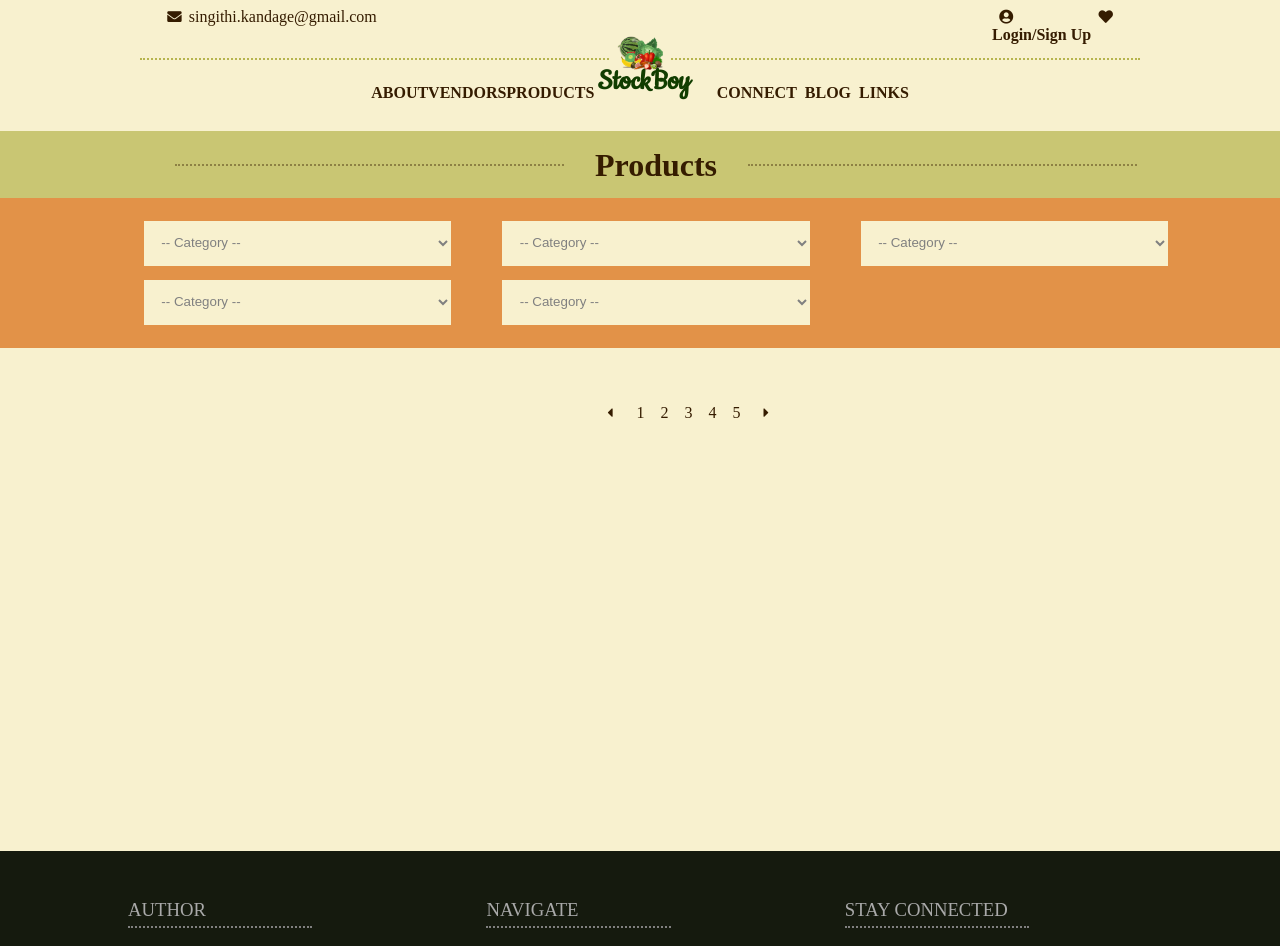
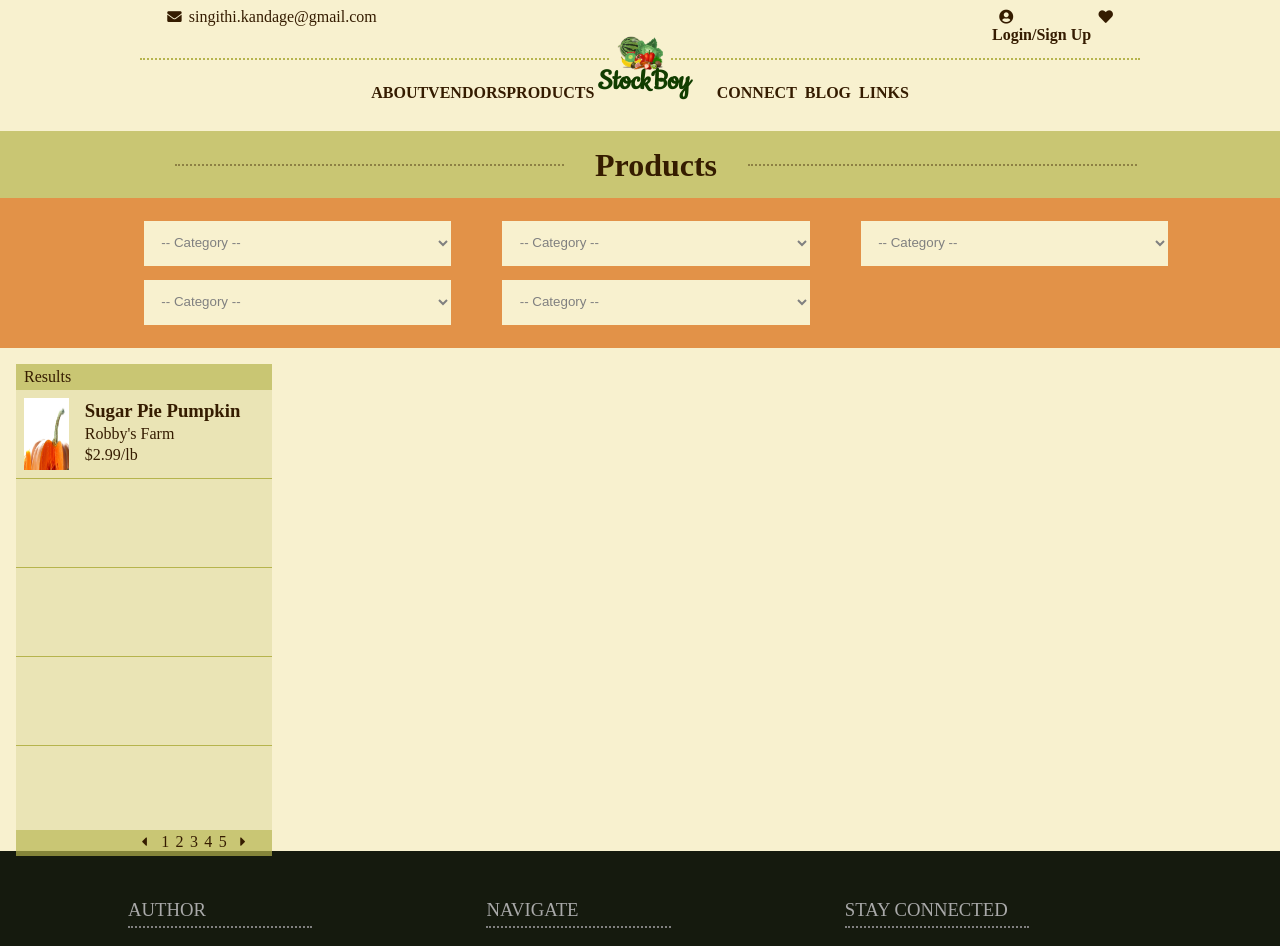
Before and after one commit to singithi-kandage/stockboy-ui, a React (Create React App) app: page /products in a window 1280 px wide. Shown: the top 946 px of the page. Built offline with nearby package versions, Linux system fonts and the light colour scheme; a web font is replaced by a local one.

Commit message:
CSS for side menu

```diff
--- a/src/Components/App/App.scss
+++ b/src/Components/App/App.scss
@@ -110,6 +110,10 @@ i {
   margin: 0 auto;
 }
 
+.section__content--width100 {
+  width: 100%;
+}
+
 .section__content--left_justified {
   text-align: left;
 }
@@ -119,7 +123,6 @@ i {
 }
 
 .section__content--divided {
-  width: 100%;
   display: flex;
   flex-direction: row;
   justify-content: space-between;
@@ -381,22 +384,54 @@ i {
   flex-wrap: wrap;
 }
 
+.card_list {
+  height: 55vh;
+}
+
+.card_list__header {
+  padding: 0.25em 0.5em;
+  font-family: $text_font;
+  color: $text_color;
+  background-color: rgba($primary_medium, 0.7);
+}
+
+.card_list_body {
+  width: 100%;
+  height: 100%;
+  background-color: rgba($primary_light, 0.2);
+  overflow-y: scroll;
+}
+
+.card_list__trailer {
+  width: 100%;
+  font-family: $text_font;
+  color: $text_color;
+  background-color: rgba($primary_medium, 0.7);
+  display: flex;
+  justify-content: center;
+}
+
 .card {
-  width: 22.5%;
-  height: 50vh;
+  width: 100%;
+  height: 20%;
+  background-color: rgba($primary_medium, 0.2);
+  border-bottom: 1px solid $primary_medium;
+  display: flex;
+  flex-direction: row;
+  justify-content: flex-start;
   overflow: hidden;
-  padding: 1em;
-  margin: 0.75em 0.5em;
-  background-color: rgba($primary_medium, 0.4);
-  box-shadow: 4px 7px 10px $shadow_color;
   cursor: pointer;
 }
 
 .card__image {
-  width: 100%;
-  height: 85%;
-  background-color: white;
+  width: 20%;
+  padding: 0.5em;
   overflow: hidden;
+}
+
+.card__body {
+  width: 80%;
+  padding: 0.5em;
 }
 
 .card__image > img {
@@ -414,7 +449,6 @@ i {
 /* Pagination */
 .pagination {
   width: 10%;
-  padding: 2em 1em 1em 1em;
   display: flex;
   flex-direction: row;
   justify-content: space-around;
@@ -422,7 +456,7 @@ i {
 }
 
 .pagination_link {
-  padding: 0.5em;
+  padding: 0.2em;
   border-bottom: 2px solid transparent;
   cursor: pointer;
 }
@@ -431,3 +465,26 @@ i {
   border-bottom: 2px solid $text_color;
   cursor: pointer;
 }
+
+/*Custom Scroll Bar*/
+/* width */
+::-webkit-scrollbar {
+  width: 10px;
+  height: 10px;
+}
+
+/* Track */
+::-webkit-scrollbar-track {
+  background: rgba($primary_light, 0.7);
+}
+
+/* Handle */
+::-webkit-scrollbar-thumb {
+  background: rgba($primary_medium, 0.5);
+  border-radius: 10px;
+}
+
+/* Handle on hover */
+::-webkit-scrollbar-thumb:hover {
+  background: rgba($primary_medium, 0.9);
+}
--- a/src/Components/Products/Products.js
+++ b/src/Components/Products/Products.js
@@ -73,15 +73,19 @@ const Products = () => {
 
       <section className="section section--color_white">
         <div className="section__content section__content--width100">
-          {/*
-                    <div className="card_grid">
+          <aside className="aside">
+            <div className="card_list">
+              <div className="card_list__header">Results</div>
+              <div className="card_list_body">
                 <div className="card">
                   <div className="card__image">
                     <img src={card_image} alt="card_image" />
                   </div>
+                  <div className="card__body">
                     <h3 className="card__product_name">Sugar Pie Pumpkin</h3>
                     <p className="card__vendor">Robby's Farm</p>
                     <p className="card__price">$2.99/lb</p>
+                  </div>
                 </div>
                 <div className="card"></div>
                 <div className="card"></div>
@@ -89,8 +93,7 @@ const Products = () => {
                 <div className="card"></div>
                 <div className="card"></div>
               </div>
-          */}
-        </div>
+              <div className="card_list__trailer">
                 <div className="pagination">
                   <span className="pagination_link">
                     <i className="fas fa-caret-left"></i>
@@ -104,6 +107,10 @@ const Products = () => {
                     <i className="fas fa-caret-right"></i>
                   </span>
                 </div>
+              </div>
+            </div>
+          </aside>
+        </div>
       </section>
     </main>
   );
```
Also changed, not shown: src/Components/Vendors/Vendors.js. Lines whose indentation alone changed are shown as unchanged.
